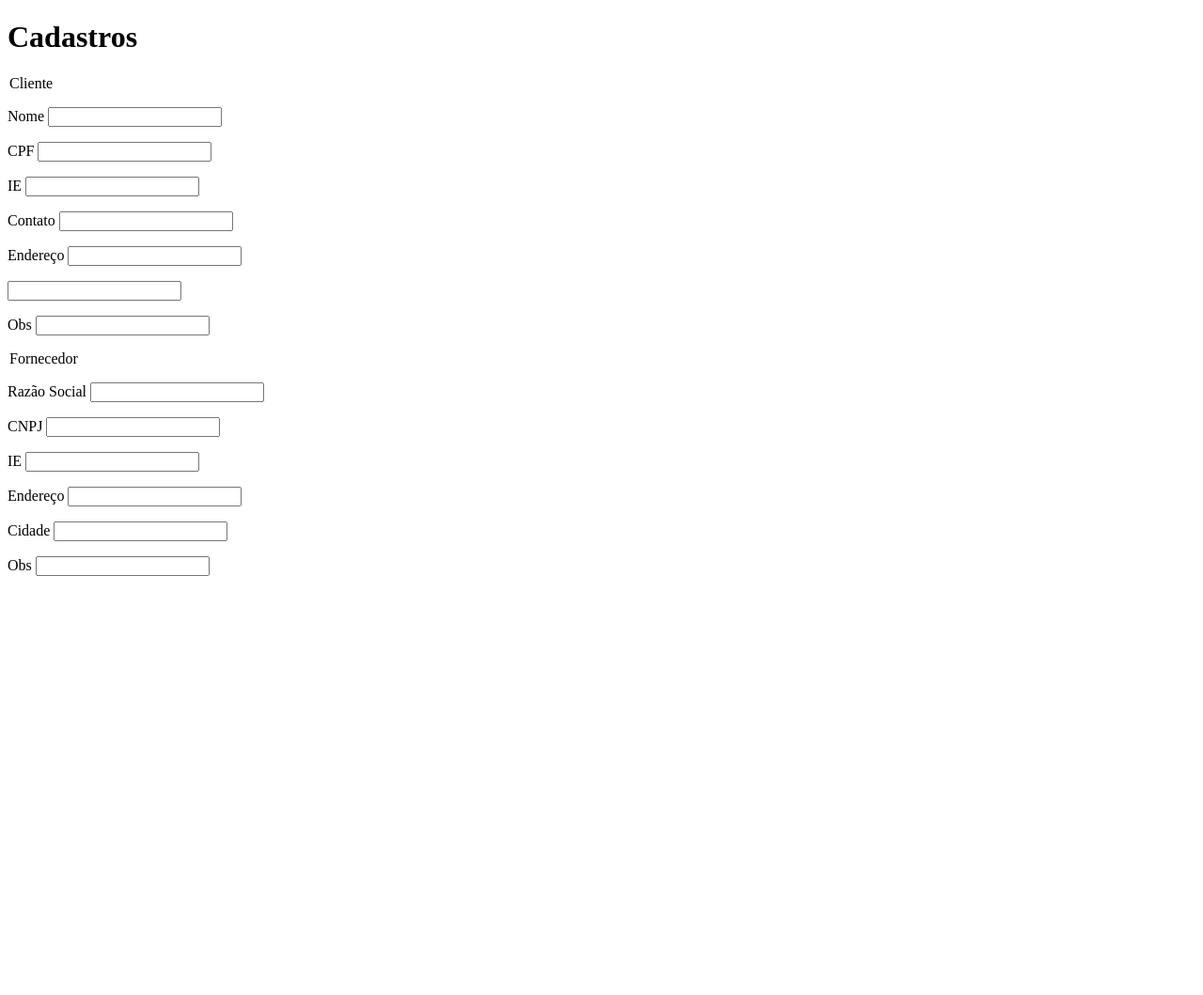
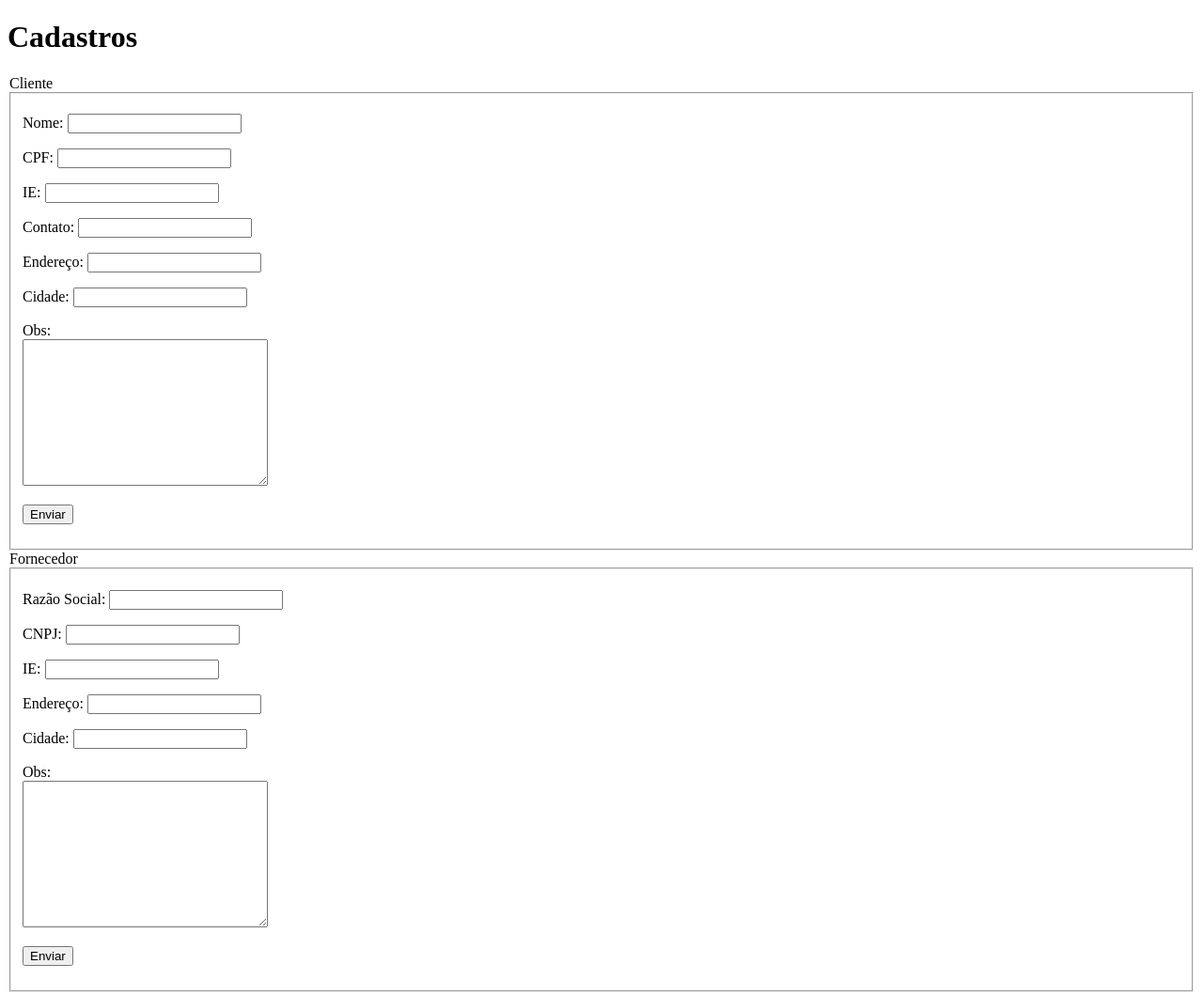
Before and after one commit to GabrielMFranco/projeto-ricarbox, a plain HTML site: page cadastros.html in a window 1280 px wide. Shown: the whole page at 94% size. Before the commit the page ends 800 px from the top, so only its background shows below. Drawn offline with Linux system fonts and the light colour scheme.

Commit message:
alterei tag  fieldset html

```diff
--- a/cadastros.html
+++ b/cadastros.html
@@ -12,65 +12,71 @@
     <main>
         <div id="cliente">
             <legend>Cliente</legend>
-            <form action="#" method="post">
+            <fieldset>
                 <p class="dados">
-                    <label for="inome">Nome</label>
+                    <label for="inome">Nome:</label>
                     <input type="text" name="nome" id="inome">
                 </p>
                 <p class="dados">
-                    <label for="icpf">CPF</label>
-                    <input type="number" name="cpf" id="cpf">
+                    <label for="icpf">CPF:</label>
+                    <input type="text" name="cpf" id="cpf">
                 </p>
                 <p class="dados">
-                    <label for="iie">IE</label>
-                    <input type="number" name="ie" id="iie">
+                    <label for="iie">IE:</label>
+                    <input type="text" name="ie" id="iie">
                 </p>
                 <p class="dados">
-                    <label for="icontato">Contato</label>
-                    <input type="number" name="contato" id="icontato">
+                    <label for="icontato">Contato:</label>
+                    <input type="tel" name="contato" id="icontato">
                 </p>
                 <p class="dados">
-                    <label for="iend">Endereço</label>
+                    <label for="iend">Endereço:</label>
                     <input type="text" name="end" id="iend">
                 </p>
                 <p class="dados">
-                    <label for="icid"></label>
+                    <label for="icid">Cidade:</label>
                     <input type="text" name="cid" id="icid">
                 </p>
                 <p class="dados">
-                    <label for="">Obs</label>
-                    <input type="text" name="" id="">
+                    <label for="iobs">Obs:</label><br>
+                    <textarea name="obs" id="iobs" cols="30" rows="10"></textarea>
                 </p>
-            </form>
+                <p class="botao">
+                    <input type="submit" value="Enviar">
+                </p>
+            </fieldset>
         </div>
         <div id="Fornecedor">
             <legend>Fornecedor</legend>
-            <form action="#" metroh="post">
+            <fieldset>
                 <p class="dados">
-                    <label for="irs">Razão Social</label>
+                    <label for="irs">Razão Social:</label>
                     <input type="text" name="rs" id="irs">
                 </p>
                 <p class="dados">
-                    <label for="icnjp">CNPJ</label>
+                    <label for="icnjp">CNPJ:</label>
                     <input type="text" name="cnpj" id="icnpj">
                 </p>
                 <p class="dados">
-                    <label for="iie">IE</label>
-                    <input type="number" name="ie" id="iie">
+                    <label for="iie">IE:</label>
+                    <input type="text" name="ie" id="iie">
                 </p>
                 <p class="dados">
-                    <label for="">Endereço</label>
-                    <input type="text" name="" id="">
+                    <label for="iend">Endereço:</label>
+                    <input type="text" name="ien" id="ien">
                 </p>
                 <p class="dados">
-                    <label for="">Cidade</label>
-                    <input type="text" name="" id="">
+                    <label for="icid">Cidade:</label>
+                    <input type="text" name="icid" id="icid">
                 </p>
                 <p class="dados">
-                    <label for="">Obs</label>
-                    <input type="text" name="" id="">
+                    <label for="iobs">Obs:</label><br>
+                    <textarea name="obs" id="iobs" cols="30" rows="10"></textarea>
                 </p>
-            </form>
+                <p class="botao">
+                    <input type="submit" value="Enviar">
+                </p>
+            </fieldset>
         </div>
     </main>
 </body>
```
